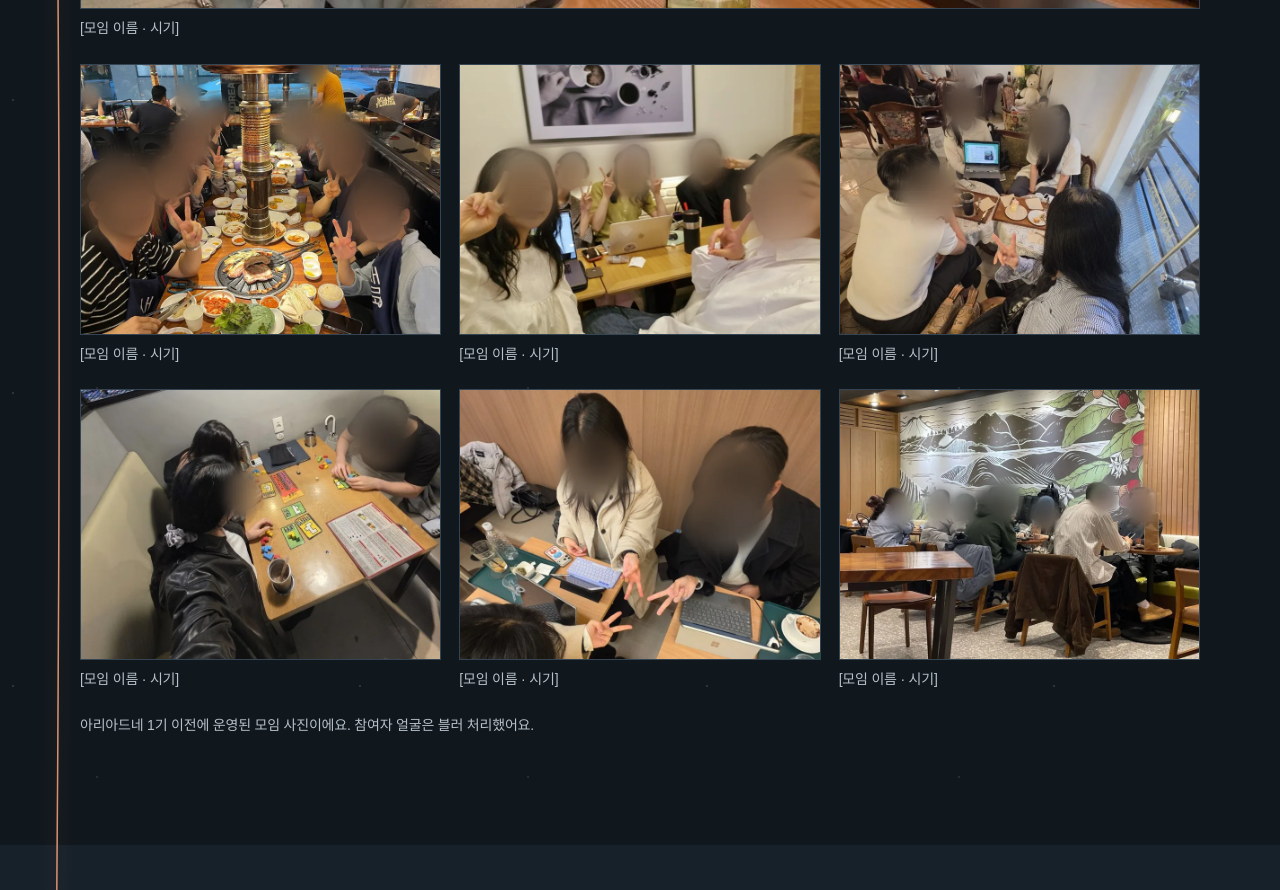
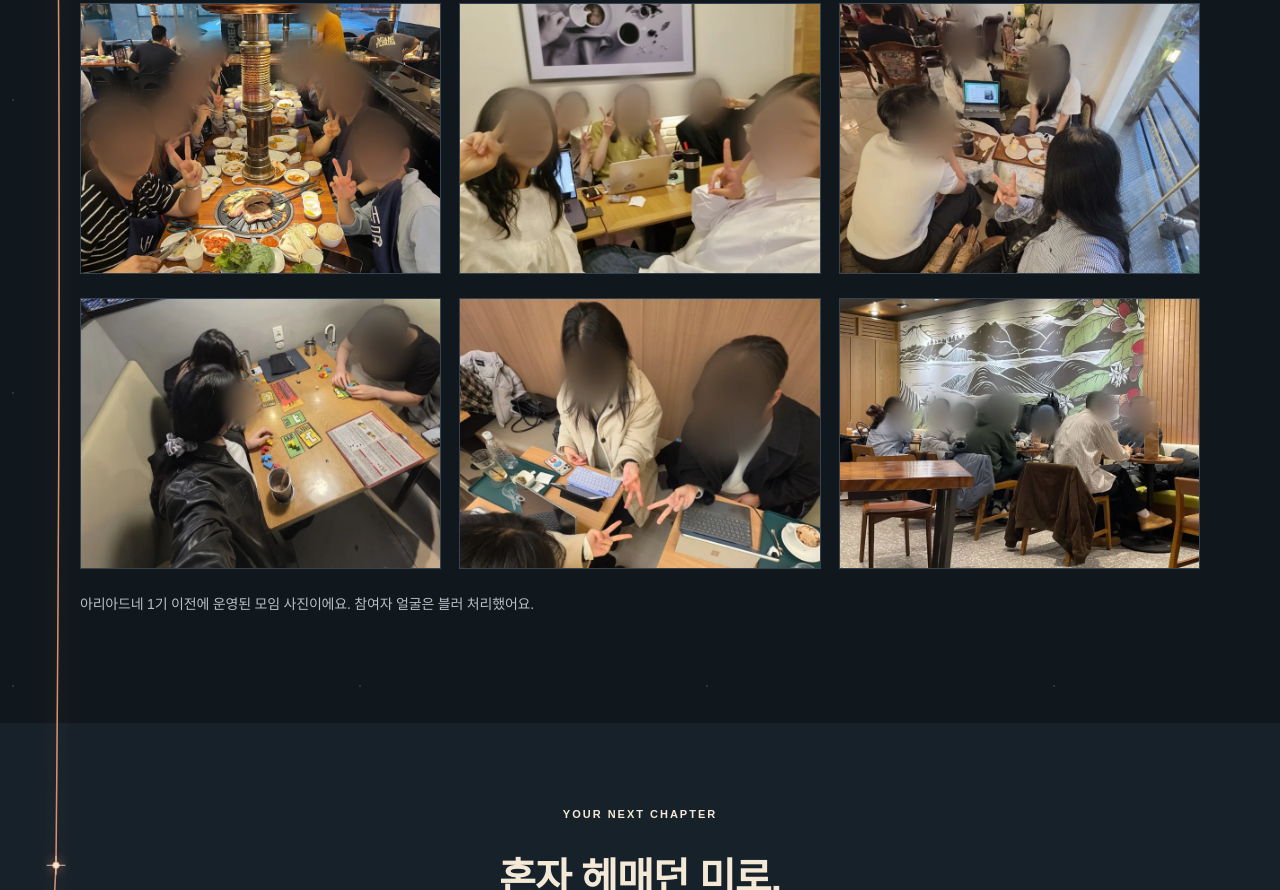
Before and after one commit to nhkoo1004/ariadne-study, a plain HTML site: page index.html in a window 1280 px wide. Shown: the part 7555-8445 px from the top of the page. Drawn offline with Linux system fonts and the light colour scheme; a web font is replaced by a local one.

Commit message:
Add files via upload

```diff
--- a/index.html
+++ b/index.html
@@ -17,35 +17,27 @@
   <div class="field-gallery">
     <figure id="activity_01">
       <img src="assets/field/activity_01.webp" width="1200" height="900" decoding="async" alt="이전에 운영된 스터디 현장 사진">
-      <figcaption>[모임 이름 · 시기]</figcaption>
     </figure>
     <figure id="activity_02" class="wide">
       <img src="assets/field/activity_02.webp" width="1200" height="554" loading="lazy" decoding="async" alt="이전에 운영된 스터디 현장 사진">
-      <figcaption>[모임 이름 · 시기]</figcaption>
     </figure>
     <figure id="activity_03">
       <img src="assets/field/activity_03.webp" width="800" height="600" loading="lazy" decoding="async" alt="이전에 운영된 스터디 현장 사진">
-      <figcaption>[모임 이름 · 시기]</figcaption>
     </figure>
     <figure id="activity_04">
       <img src="assets/field/activity_04.webp" width="800" height="600" loading="lazy" decoding="async" alt="이전에 운영된 스터디 현장 사진">
-      <figcaption>[모임 이름 · 시기]</figcaption>
     </figure>
     <figure id="activity_05">
       <img src="assets/field/activity_05.webp" width="800" height="600" loading="lazy" decoding="async" alt="이전에 운영된 스터디 현장 사진">
-      <figcaption>[모임 이름 · 시기]</figcaption>
     </figure>
     <figure id="activity_06">
       <img src="assets/field/activity_06.webp" width="800" height="600" loading="lazy" decoding="async" alt="이전에 운영된 스터디 현장 사진">
-      <figcaption>[모임 이름 · 시기]</figcaption>
     </figure>
     <figure id="activity_07">
       <img src="assets/field/activity_07.webp" width="800" height="600" loading="lazy" decoding="async" alt="이전에 운영된 스터디 현장 사진">
-      <figcaption>[모임 이름 · 시기]</figcaption>
     </figure>
     <figure id="activity_08">
       <img src="assets/field/activity_08.webp" width="800" height="600" loading="lazy" decoding="async" alt="이전에 운영된 스터디 현장 사진">
-      <figcaption>[모임 이름 · 시기]</figcaption>
     </figure>
   </div>
   <p class="field-notice">아리아드네 1기 이전에 운영된 모임 사진이에요. 참여자 얼굴은 블러 처리했어요.</p>
```
Also changed, not shown: 1 other file.
